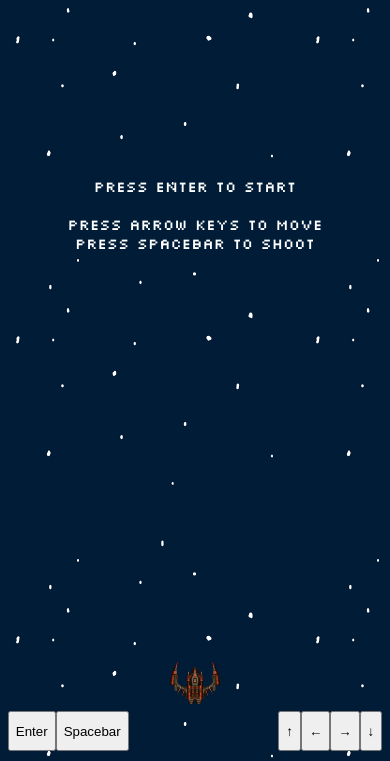
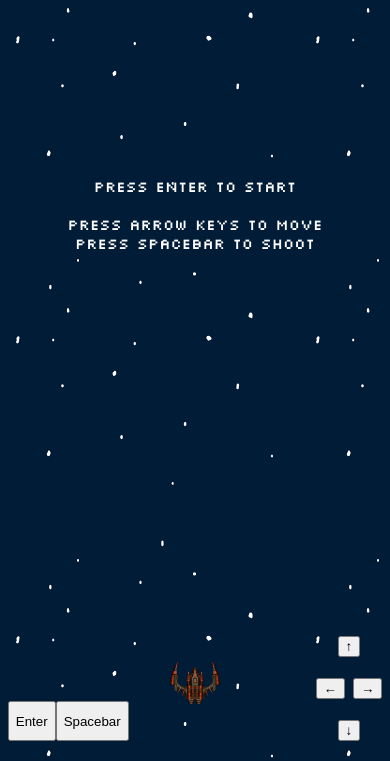
Before and after one commit to Toby7658/GameOn, a plain HTML site: page index.html in a window 390 px wide. Shown: the part 83-844 px from the top of the page. Drawn offline with Linux system fonts and the light colour scheme; a web font is replaced by a local one.

Commit message:
Add correction to control alignment

```diff
--- a/assets/css/style.css
+++ b/assets/css/style.css
@@ -88,7 +88,7 @@
   text-align: center;
   bottom: 0;
   left: 2%;
-  justify-content: space-between;
+
 }
 
 /* style inactive arrow icons for large screen */
@@ -132,23 +132,20 @@
   }
 
   .mobilecontrol {
-    display: flex;
     position: fixed;
     text-align: center;
     bottom: 0;
     right: 2%;
     justify-content: space-between;
-    bottom: 10px;
+    bottom: 20px;
   }
 
   .controlenter {
-    display: flex;
     position: fixed;
     text-align: center;
     bottom: 0;
-    left: 2%;
-    justify-content: space-between;
-    bottom: 10px;
+    right: 2%;
+    bottom: 20px;
   }
 
   .laser {
@@ -201,7 +198,6 @@
     text-align: center;
     bottom: 0;
     left: 2%;
-    justify-content: space-between;
     bottom: 20px;
   }
 
```
